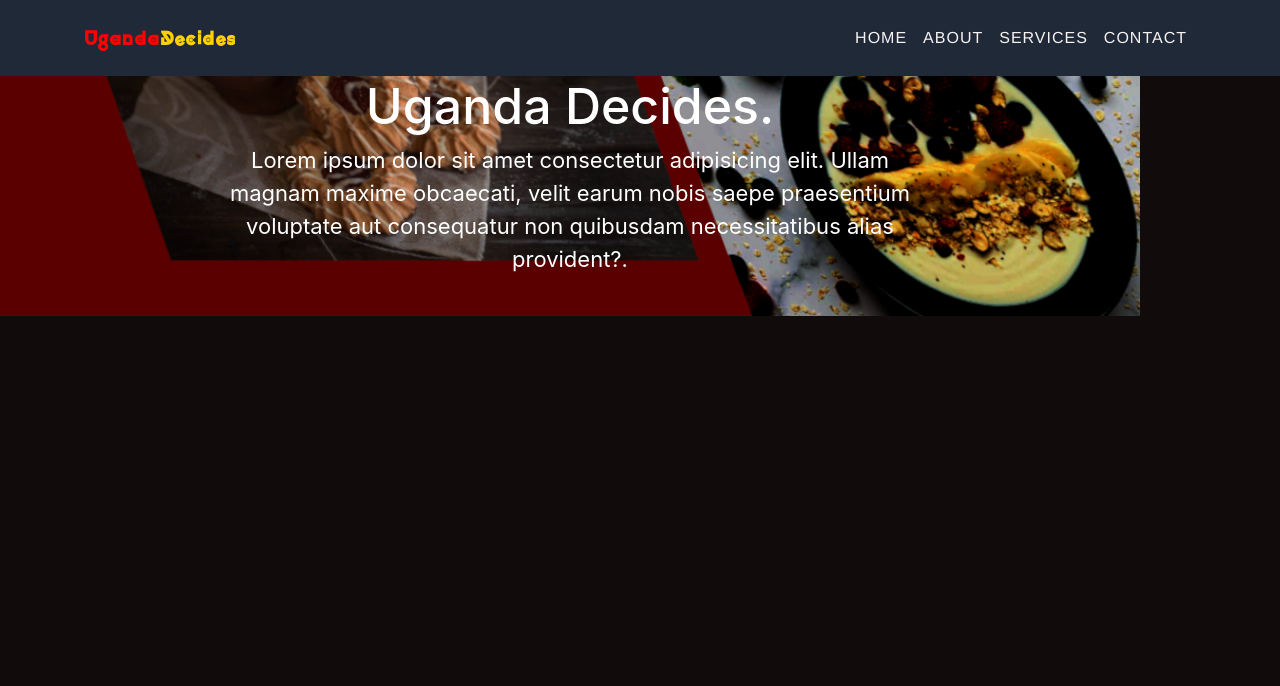
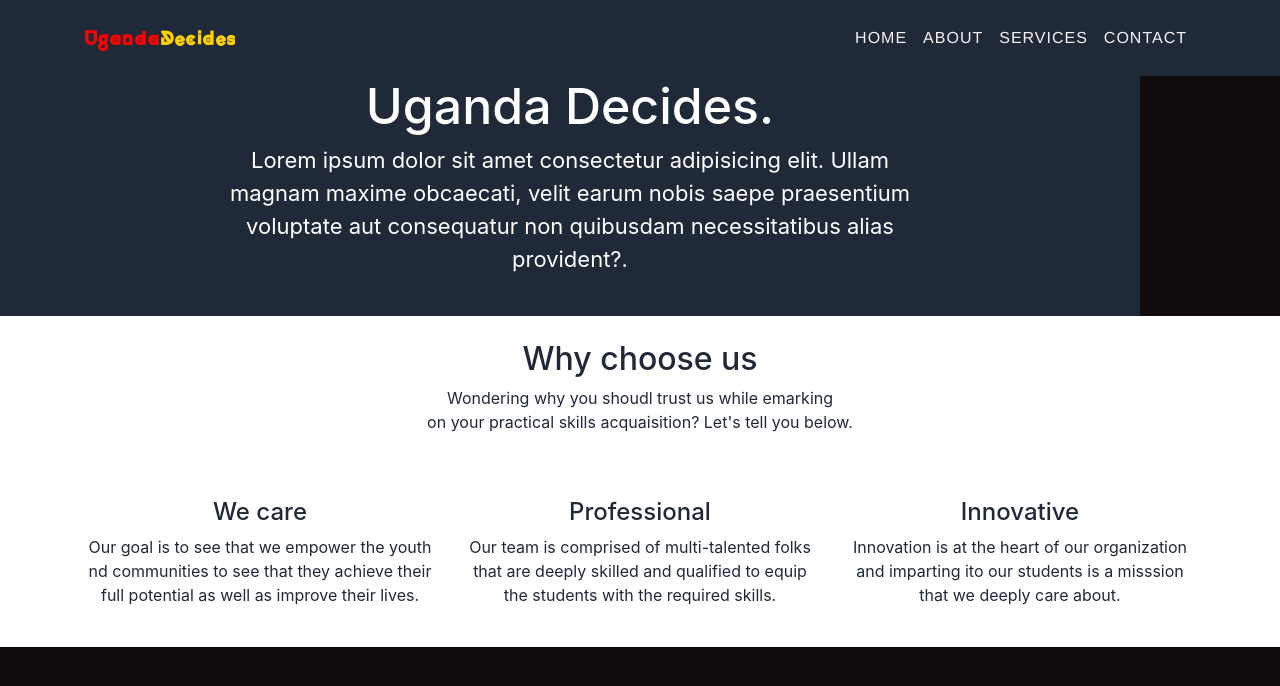
Before and after one commit to CodeForUganda/service-charts-ug-, a React (Create React App) app: page / in a window 1280 px wide. Shown: the top 686 px of the page. Built offline with nearby package versions, Linux system fonts and the light colour scheme.

Commit message:
Add banner section

```diff
--- a/src/App.js
+++ b/src/App.js
@@ -3,12 +3,14 @@ import "./App.css";
 // Components
 import { Navbar } from "./components/Navbar";
 import Hero from "./components/Hero";
+import Banner from './components/Banner'
 
 function App() {
   return (
-    <div className="App">
+    <div className="app">
       <Navbar />
       <Hero />
+      <Banner/>
     </div>
   );
 }
--- /dev/null
+++ b/src/components/Banner.jsx
@@ -0,0 +1,41 @@
+import React from 'react';
+
+const Banner = () => {
+    return (
+
+        <section className="banner " id="page-section">
+        <h2 className="text-center mt-0 choose">Why choose us </h2>
+        <div className="separator-secondary"></div>
+        <p className="text-center">Wondering why you shoudl trust us while emarking <br /> on your practical skills acquaisition? Let's tell you below.
+        </p>
+        <div className="container">
+          <div className="row">
+            <div className="col-lg-4 col-xs-12 text-center skill">
+              <div className="mt-5">
+                <h3 className="h4 mb-2">We care</h3>
+                <p className="text-center">Our goal is to see that we empower the youth nd communities to see that they achieve their full potential as well as improve their lives.
+                </p>
+              </div>
+            </div>
+            <div className="col-lg-4 col-md-4 text-center skill">
+              <div className="mt-5">
+                <h3 className="h4 mb-2">Professional</h3>
+                <p className="text-center">Our team is comprised of multi-talented folks that are deeply skilled and qualified to equip the students with the required skills.
+                </p>
+              </div>
+            </div>
+            <div className="col-lg-4 col-md-4 text-center skill">
+              <div className="mt-5">
+                <h3 className="h4 mb-2">Innovative</h3>
+                <p className="text-center">Innovation is at the heart of our organization and imparting ito our students is a misssion that we deeply care about.
+                </p>
+              </div>
+            </div>
+          </div>
+        </div>
+      </section>
+
+    )
+}
+
+export default Banner;
--- a/src/index.css
+++ b/src/index.css
@@ -98,8 +98,8 @@ body {
   height: 100vh;
   text-align: center;
   color: white;
-  background: url("../src/assets/img/bg2.png") no-repeat bottom center scroll;
-  background-color: black;
+  /* background: url("../src/assets/img/bg2.png") no-repeat bottom center scroll; */
+  background-color: var(--color1);
   -webkit-background-size: cover;
   -moz-background-size: cover;
   -o-background-size: cover;
@@ -137,3 +137,20 @@ body {
   outline: none;
   background: rgba(255, 255, 255, 0.1);
 }
+
+
+/* STYLES FOR THE BANNER */
+.banner{
+  background-color: #ffffff;
+  color: white;
+  padding: 1.5rem 0;
+}
+.banner  h3{
+  color: var(--color1);
+}
+.banner h2{
+  color: var(--color1);
+}
+.banner p{
+  color: var(--color1)
+}
```
